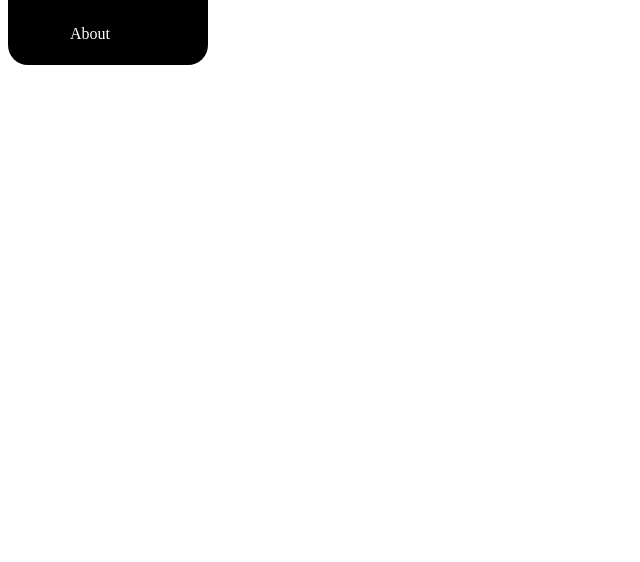
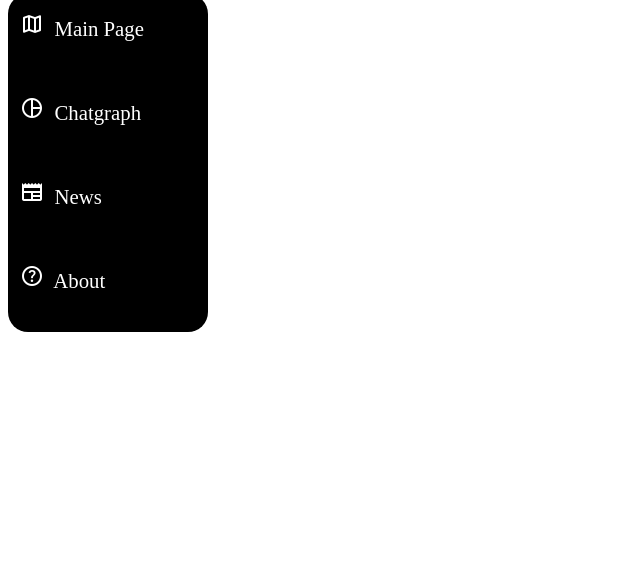
Before and after one commit to Hiro-92/TNsorflow-Nota, a Django app: template nota_prj/templates/base.html in a window 1280 px wide. Shown: the part 168-730 px from the top of the page, without its empty margins (0-640 px from the left). Run offline with Django 4.2, Linux system fonts and the light colour scheme; the template is opened without the code that fills it, so the values that code supplies are empty.

Commit message:
이미지 수정 후

```diff
--- a/nota_prj/templates/base.html
+++ b/nota_prj/templates/base.html
@@ -6,23 +6,25 @@
           content="width=device-width, user-scalable=no, initial-scale=1.0, maximum-scale=1.0, minimum-scale=1.0">
     <meta http-equiv="X-UA-Compatible" content="ie=edge">
     <title>NOTA</title>
-    <link href="https://fonts.googleapis.com/icon?family=Material+Icons" rel="stylesheet">
-    <link rel="stylesheet" href="https://fonts.googleapis.com/css2?family=Material+Symbols+Outlined:opsz,wght,FILL,GRAD@20..48,100..700,0..1,-50..200" />
-    <link rel="stylesheet" href="https://fonts.googleapis.com/css2?family=Material+Symbols+Outlined:opsz,wght,FILL,GRAD@20..48,100..700,0..1,-50..200" />
-    <link rel="stylesheet" href="https://fonts.googleapis.com/css2?family=Material+Symbols+Outlined:opsz,wght,FILL,GRAD@20..48,100..700,0..1,-50..200" />
-    <link rel="stylesheet" href="https://fonts.googleapis.com/css2?family=Material+Symbols+Outlined:opsz,wght,FILL,GRAD@20..48,100..700,0..1,-50..200" />
+    <link rel="stylesheet" href="https://fonts.googleapis.com/css2?family=Material+Symbols+Outlined:opsz,wght,FILL,GRAD@48,400,0,0" />
+    <link rel="stylesheet" href="https://fonts.googleapis.com/css2?family=Material+Symbols+Outlined:opsz,wght,FILL,GRAD@48,400,0,0" />
+    <link rel="stylesheet" href="https://fonts.googleapis.com/css2?family=Material+Symbols+Outlined:opsz,wght,FILL,GRAD@48,400,0,0" />
+    <link rel="stylesheet" href="https://fonts.googleapis.com/css2?family=Material+Symbols+Outlined:opsz,wght,FILL,GRAD@48,400,0,0" />
     <link rel="stylesheet" href="style01.css">
 </head>
 <body>
+    <div class="name">
+        <a href="#"><img src="Nota.png" alt="Nota" title="NoTa" width=200 height=150></a>
+    </div>
     <div class="menu">
-        <label for="expand-menu"><div>NoTa</div></label>
         <input type="checkbox" id="expand-menu" name="expand-menu">
-        <ul>
-            <li><a href="#" class="item"><div>Main Page</div></a></li>
-            <li><a href="#" class="item"><div>Chatgraph</div></a></li>
-            <li><a href="#" class="item"><div>News</div></a></li>
-            <li><a href="#" class="item"><div>About</div></a></li>
-        </ul>
+        <a href="#"><div><span class="material-symbols-outlined">map</span>&nbsp; Main Page</div></a>
+        <br>
+        <a href="#" class="item"><div><span class="material-symbols-outlined">pie_chart</span>&nbsp; Chatgraph</div></a>
+        <br>
+        <a href="#" class="item"><div><span class="material-symbols-outlined">newspaper</span>&nbsp; News</div></a>
+        <br>
+        <a href="#" class="item"><div><span class="material-symbols-outlined">help</span>&nbsp; About</div></a>
     </div>
 </body>
 </html>
--- a/nota_prj/templates/style01.css
+++ b/nota_prj/templates/style01.css
@@ -14,29 +14,33 @@
     margin: 0;
     padding: 0;
 }
-.menu a, .menu > label {
+.menu a{
     display: block;
-    height: 25px;
+    height: 50px;
     padding: 8px;
     cursor: pointer;
     color: #fff;
     text-decoration: none;
 }
 
+.name a{
+    display: block;
+    border-radius: 20px;
+}
+
 .menu a:hover {
     color: #000;
 }
-.menu ul li:hover, .menu > label:hover {
+.menu a:hover{
     background-color: #fff;
     color: #000;
     border-radius: 10px;
 }
 .menu div {
-    position: absolute;
-    left: 50px;
+    position: fixed;
+    left: 0px;
     line-height: 1.5;
-    font-size: 1em;
-    font-family: 'Noto Sans KR';
+    font-size: 1.3em;
     padding: 0 0 0 20px;
 }
 
@@ -49,26 +53,15 @@
 }
 
 .menu ::before {
-    font-family: 'Material Icons';
     font-size: 1.5em;
     float: left;
     clear: left;
 }
-.menu label::before{
-    content: '\e5d2';
-    list-style: "Nota.png"}
-.menu li:nth-child(1) a::before{
-    content: '\f02e';
-    list-style-image: url("https://fonts.google.com/icons?selected=Material%20Symbols%20Outlined%3Amap%3AFILL%400%3Bwght%40400%3BGRAD%400%3Bopsz%4048"); }
-.menu li:nth-child(2) a::before{
-    content: '\e8d6';
-    list-style-image: url("https://fonts.google.com/icons?selected=Material%20Symbols%20Outlined%3Aquery_stats%3AFILL%400%3Bwght%40400%3BGRAD%400%3Bopsz%4048"); }
-.menu li:nth-child(3) a::before{
-    content: '\e88a';
-    list-style-image: url("https://fonts.google.com/icons?selected=Material%20Symbols%20Outlined%3Anewspaper%3AFILL%400%3Bwght%40400%3BGRAD%400%3Bopsz%4048"); }
-.menu li:nth-child(4) a::before{
-    content: '\e8cc';
-    list-style-image: url("https://fonts.google.com/icons?selected=Material%20Symbols%20Outlined%3Ahelp%3AFILL%400%3Bwght%40400%3BGRAD%400%3Bopsz%4048"); }
+.menu label::before{content: '\e5d2';}
+.menu li:nth-child(1) a::before{content: '\f02e';}
+.menu li:nth-child(2) a::before{content: '\e8d6';}
+.menu li:nth-child(3) a::before{content: '\e88a';}
+.menu li:nth-child(4) a::before{content: '\e8cc';}
 
 /*@media screen and (max-width:1023px) {*/
 /*    .menu {*/
```
Also changed, not shown: nota_prj/templates/icon.css (deleted).
